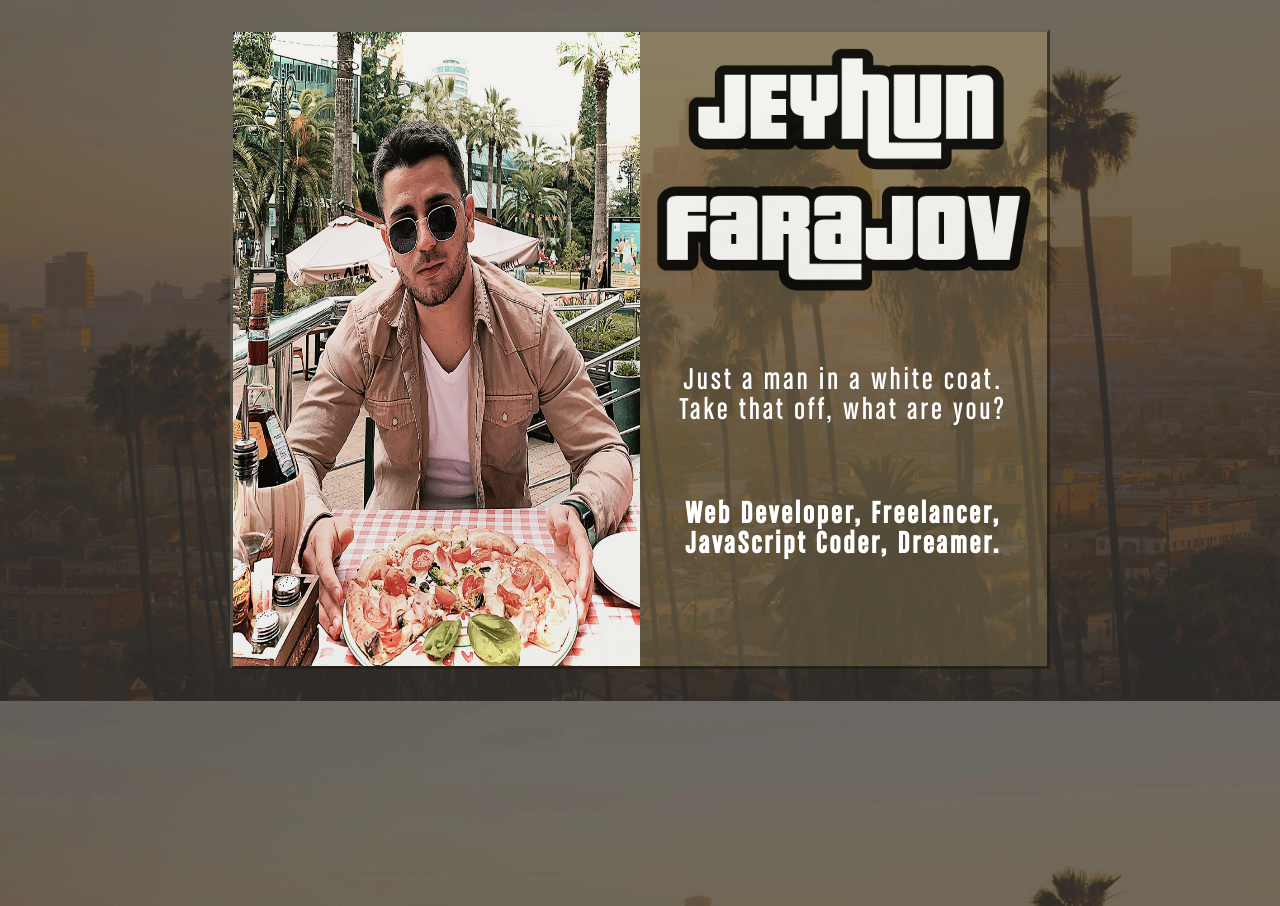
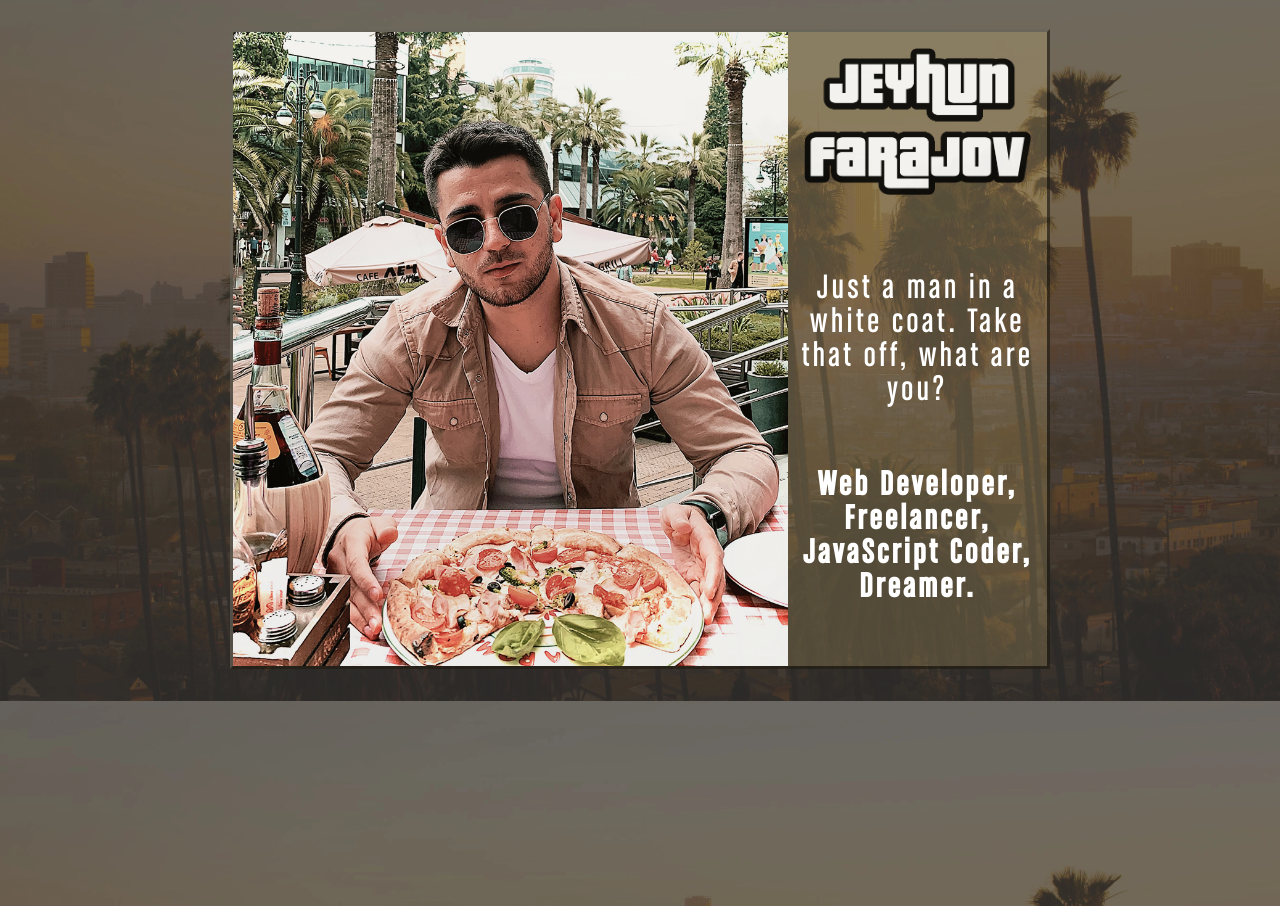
Before and after one commit to jeyefendi/jeyefendi, a PHP site: page / in a window 1280 px wide. Shown: the part 99-1005 px from the top of the page. Run offline with PHP 8.4, Linux system fonts and the light colour scheme.

Commit message:
add some corrects

```diff
--- a/css/skills.css
+++ b/css/skills.css
@@ -1,25 +1,21 @@
 #skills {
     display: flex;
-    align-items: center;
-    justify-content: center;
+    /* align-items: center;
+    justify-content: center; */
 }
 
 .skills_menu {
-    border:
-      3px
-      outset
-      rgba(0, 0, 0, 0.55);
-      background:#feda852e;
-      min-width: 54vw;
+    padding-top: 10em;
       position: relative;
       margin: 0 auto;
+      display: flex;
+      justify-content: center;
 }
 
 .toggle {
     cursor: pointer;
     position: absolute;
     margin: 0 auto;
-
 }
 
 .menu {
@@ -40,7 +36,7 @@
     opacity: 0.7;
 }
 
-.menu a:nth-child(1){
+/* .menu a:nth-child(1){
     top: 1.4em;
     left: 2.75em;
 }
@@ -59,3 +55,4 @@
     top: 2.8em;
     left: 1.3em;
 }
+ */
--- a/css/style.css
+++ b/css/style.css
@@ -164,15 +164,16 @@ section {
 .hero img {
   display: flex;
   position: relative;
-  width: 50%;
+  object-fit: cover;
+  width: 70%;
   opacity: 0.9;
 }
 
 .hero_text {
   display: grid;
   width: 50%;
-  margin: 0 auto;
-  padding: 1em 1em 2em 1em;
+  margin: 0;
+  padding: 0;
   font-family: "ChaletComprime";
   text-align: center;
   color: #fff;
@@ -180,13 +181,14 @@ section {
 
 .hero_text img {
   width: 100%;
+  padding: 1em;
 }
 
 .hero p, h1 {
   margin: 0 auto;
-  font-size: 2em;
+  font-size: 2.25em;
   letter-spacing: 0.1em;
-  max-width: 90%;
+  max-width: 100%;
 }
 
 footer {
```
